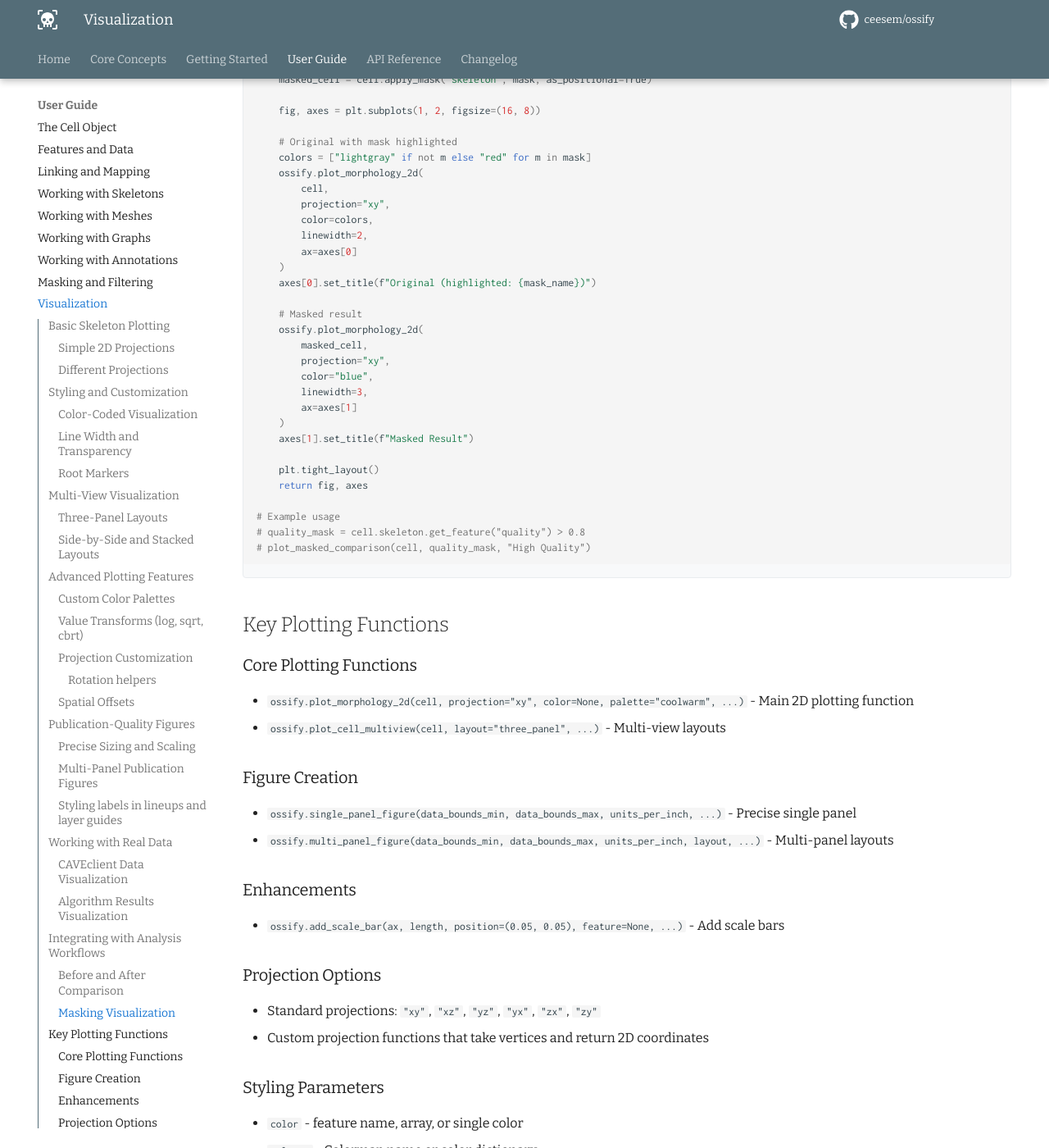
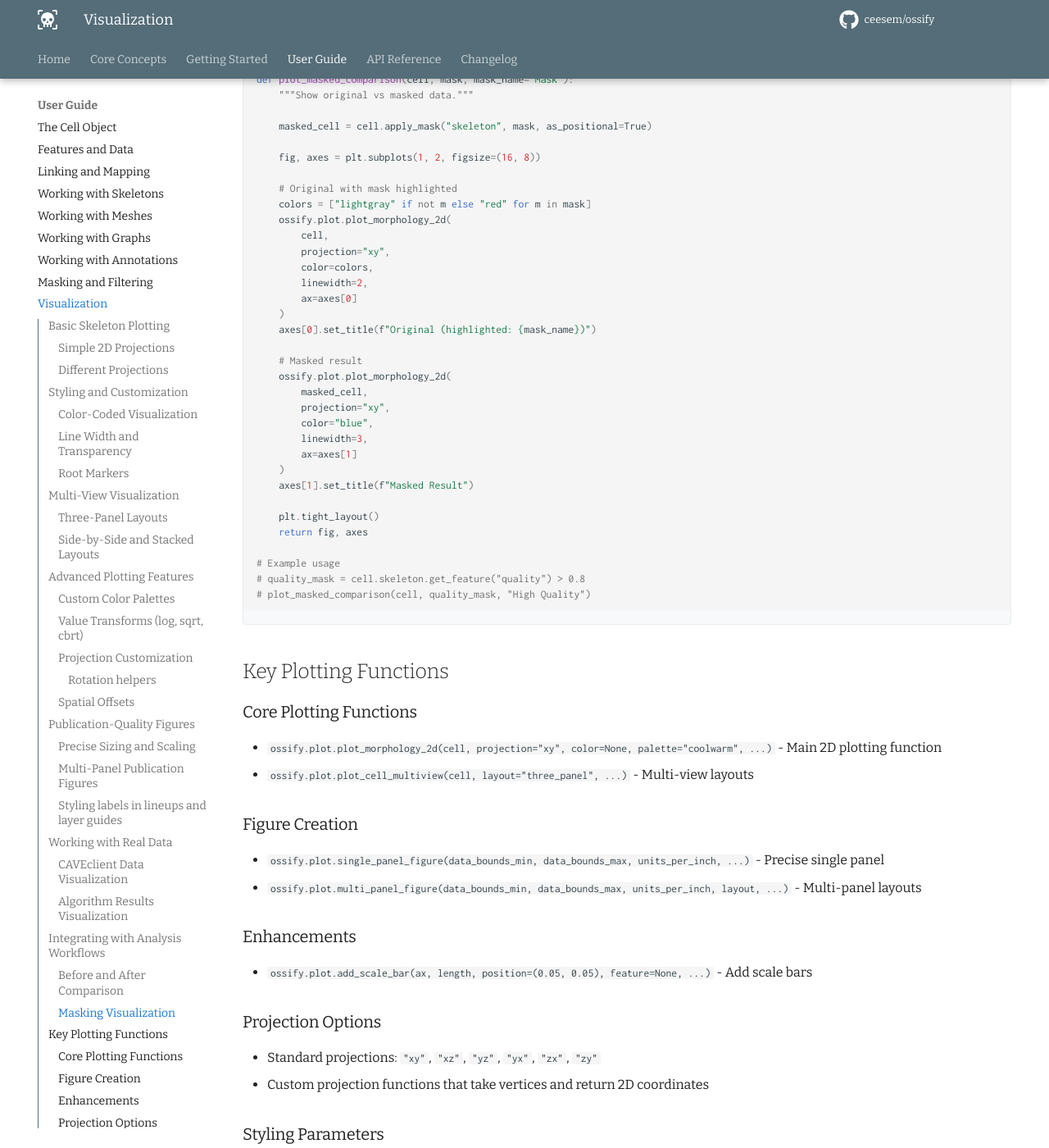
Before and after one commit to ceesem/ossify, an MkDocs documentation site: the page built from docs/visualization_and_plotting.md, in a window 1280 px wide and 1400 px high, scrolled down 18346 px. Shown: the whole window at 82% size. Built offline with MkDocs 1.6.1 and Material for MkDocs 9.7.7, drawn with Linux system fonts in a browser that asks for light colours; comment, search, counter and statistics services are not loaded; some of the changed text lies outside the part shown.

Commit message:
Make the annotations guide runnable, fix API errors in the FAQ
The annotations page created every annotation without a linkage, then
spent the rest of the page mapping and masking through links that did
not exist. One unlinked layer is enough to break mask propagation for
the whole cell, so this cascaded. It also documented an
"Automatic Spatial Linkage" feature that does not exist -- Link has no
distance_threshold, and never has. That section is replaced with the
real recipe: query the target layer's KD-tree and pass the result as the
mapping.

Two more faults there: the "clear all annotations" example ran on the
live cell, leaving the sections after it with nothing to use, so it now
works on a copy; and the clustering example imported sklearn, which is
not an ossify dependency, so it uses scipy's hierarchical clustering
instead.

The FAQ is deliberately a set of standalone fragments, so it is not
added to the executable set -- its snippets reference placeholder names
by design. Running it with a seeded namespace separated those from real
mistakes and turned up three: ossify.single_panel_figure and
ossify.plot_morphology_2d (both live in ossify.plot), vertex_index.isin
on a numpy array, and treating a masked layer as a layer rather than a
Cell. Forty-two plotting references across the guide were qualified the
same way, with the 3D ones checked separately since they live in
ossify.plot3d.

Co-Authored-By: Claude Opus 5 (1M context) <noreply@anthropic.com>

````diff
--- a/docs/visualization_and_plotting.md
+++ b/docs/visualization_and_plotting.md
@@ -17,7 +18,7 @@ cell = ossify.load_cell('https://github.com/ceesem/ossify/raw/refs/heads/main/86
 
 # Basic 2D plot
 fig, ax = plt.subplots(figsize=(8, 6))
-ossify.plot_morphology_2d(cell, projection="xy", ax=ax)
+ossify.plot.plot_morphology_2d(cell, projection="xy", ax=ax)
 ax.set_title("Basic Skeleton Plot")
 plt.show()
 ```
@@ -34,7 +35,7 @@ projections = ["xy", "xz", "yz"]
 fig, axes = plt.subplots(1, 3, figsize=(15, 5))
 
 for i, proj in enumerate(projections):
-    ossify.plot_morphology_2d(
+    ossify.plot.plot_morphology_2d(
         cell,
         projection=proj,
         ax=axes[i]
@@ -58,7 +59,7 @@ cell.skeleton.add_feature(strahler_vals, 'strahler_number')
 
 # Color by Strahler order (branching complexity)
 fig, ax = plt.subplots(figsize=(10, 8))
-ossify.plot_morphology_2d(
+ossify.plot.plot_morphology_2d(
     cell,
     projection="xy",
     color="strahler_number",      # Color by Strahler order
@@ -76,7 +77,7 @@ plt.show()
 ```python
 # Color by continuous variable (radius)
 fig, ax = plt.subplots(figsize=(10, 8))
-ossify.plot_morphology_2d(
+ossify.plot.plot_morphology_2d(
     cell,
     projection="xy",
     color="radius",               # Color by radius
@@ -99,7 +100,7 @@ plt.show()
 ```python
 # Variable line width based on radius
 fig, ax = plt.subplots(figsize=(10, 8))
-ossify.plot_morphology_2d(
+ossify.plot.plot_morphology_2d(
     cell,
     projection="xy",
     linewidth="radius",           # Width proportional to radius
@@ -113,7 +114,7 @@ plt.show()
 
 # Transparency effects
 fig, ax = plt.subplots(figsize=(10, 8))
-ossify.plot_morphology_2d(
+ossify.plot.plot_morphology_2d(
     cell,
     projection="xy",
     alpha=0.7,                   # Semi-transparent
@@ -130,7 +131,7 @@ plt.show()
 ```python
 # Highlight the root vertex
 fig, ax = plt.subplots(figsize=(10, 8))
-ossify.plot_morphology_2d(
+ossify.plot.plot_morphology_2d(
     cell,
     projection="xy",
     color="compartment",
@@ -150,7 +151,7 @@ plt.show()
 
 ```python
 # Automatic multi-view figure
-axes = ossify.plot_cell_multiview(
+axes = ossify.plot.plot_cell_multiview(
     cell,
     layout="three_panel",        # xy, xz, zy views
     color="compartment",
@@ -178,7 +179,7 @@ plt.show()
 
 ```python
 # Side-by-side layout (xy | zy)
-fig, axes = ossify.plot_cell_multiview(
+fig, axes = ossify.plot.plot_cell_multiview(
     cell,
     layout="side_by_side",
     color="radius",
@@ -187,7 +188,7 @@ fig, axes = ossify.plot_cell_multiview(
 )
 
 # Stacked layout (xz over xy)
-fig, axes = ossify.plot_cell_multiview(
+fig, axes = ossify.plot.plot_cell_multiview(
     cell,
     layout="stacked",
     color="compartment",
@@ -208,7 +209,7 @@ compartment_colors = {
 }
 
 fig, ax = plt.subplots(figsize=(10, 8))
-ossify.plot_morphology_2d(
+ossify.plot.plot_morphology_2d(
     cell,
     color="compartment",
     palette=compartment_colors,
@@ -219,7 +220,7 @@ ossify.plot_morphology_2d(
 
 # Continuous colormap with normalization
 fig, ax = plt.subplots(figsize=(10, 8))
-ossify.plot_morphology_2d(
+ossify.plot.plot_morphology_2d(
     cell,
     color="radius",
     palette="coolwarm",
@@ -240,7 +241,7 @@ the data's native space:
 ```python
 # Log color scale for radius (handles thin axon → thick soma sweep)
 fig, ax = plt.subplots(figsize=(10, 8))
-ossify.plot_morphology_2d(
+ossify.plot.plot_morphology_2d(
     cell,
     color="radius",
     palette="viridis",
@@ -251,12 +252,12 @@ ossify.plot_morphology_2d(
 
 # Log size scale for synapse counts
 fig, ax = plt.subplots(figsize=(10, 8))
-ossify.plot_annotations_2d(
+ossify.plot.plot_annotations_2d(
     cell.annotations["pre_syn"],
-    color="count",
+    color="size",                 # a feature this annotation actually carries
     color_scale="log",            # color also log-transformed
     color_norm=(1, 1000),
-    size="count",
+    size="size",
     size_scale="log",
     sizes=(5, 80),                # output marker size range
     ax=ax,
@@ -264,7 +265,7 @@ ossify.plot_annotations_2d(
 
 # Sqrt size scale for area-like features (radius ∝ √area)
 fig, ax = plt.subplots(figsize=(10, 8))
-ossify.plot_annotations_2d(
+ossify.plot.plot_annotations_2d(
     cell.annotations["synapses"],
     size="cross_section_area",
     size_scale="sqrt",
@@ -274,7 +275,7 @@ ossify.plot_annotations_2d(
 
 # In plot_cell_2d, the synapse transforms have separate keywords so the
 # skeleton and synapses can be transformed independently.
-ossify.plot_cell_2d(
+ossify.plot.plot_cell_2d(
     cell,
     color="radius",
     color_scale="log",            # skeleton color transform
@@ -313,7 +314,7 @@ either rendering backend.
 ```python
 # Y-axis inversion for image-like coordinates
 fig, ax = plt.subplots(figsize=(10, 8))
-ossify.plot_morphology_2d(
+ossify.plot.plot_morphology_2d(
     cell,
     projection="xy",
     invert_y=True,               # Invert y-axis
@@ -335,7 +336,7 @@ def custom_projection(vertices):
     return rotated * 2  # Scale by 2
 
 fig, ax = plt.subplots(figsize=(10, 8))
-ossify.plot_morphology_2d(
+ossify.plot.plot_morphology_2d(
     cell,
     projection=custom_projection,
     color="radius",
@@ -385,7 +386,7 @@ offsets = [(0, 0), (30, 0), (60, 0)]  # Horizontal spacing
 colors = ["blue", "red", "green"]
 
 for i, (cell_to_plot, offset, color) in enumerate(zip(cells * 3, offsets, colors)):
-    ossify.plot_morphology_2d(
+    ossify.plot.plot_morphology_2d(
         cell_to_plot,
         projection="xy",
         offset_h=offset[0],          # Horizontal offset
@@ -406,11 +407,11 @@ plt.show()
 
 ```python
 # Convert to micrometers for better scale
+# `Cell.name` is read-only; set it when the cell is created if you need one.
 display_cell = cell.transform(lambda x: x / 1000)
-display_cell.name = f"{cell.name}_display"
 
 # Create figure with exact physical dimensions
-fig, ax = ossify.single_panel_figure(
+fig, ax = ossify.plot.single_panel_figure(
     data_bounds_min=display_cell.skeleton.bbox[0],    # Data bounds
     data_bounds_max=display_cell.skeleton.bbox[1],
     units_per_inch=50,           # 50 μm per inch
@@ -418,7 +419,7 @@ fig, ax = ossify.single_panel_figure(
     dpi=300                      # High resolution
 )
 
-ossify.plot_morphology_2d(
+ossify.plot.plot_morphology_2d(
     display_cell,
     projection="xy",
     color="compartment",
@@ -432,7 +433,7 @@ ossify.plot_morphology_2d(
 )
 
 # Add scale bar
-ossify.add_scale_bar(
+ossify.plot.add_scale_bar(
     ax=ax,
     length=50,                   # 50 μm scale bar
     position=(0.05, 0.05),       # Position as fraction of axes
@@ -454,10 +455,12 @@ plt.show()
 
 ```python
 # Create publication-ready multi-panel figure
-fig, axes = ossify.multi_panel_figure(
+fig, axes = ossify.plot.multi_panel_figure(
     data_bounds_min=cell.skeleton.bbox[0],
     data_bounds_max=cell.skeleton.bbox[1],
-    units_per_inch=100,
+    # This cell is measured in nanometres, so units_per_inch must be scaled to
+    # match: 100 here would ask for a figure thousands of inches across.
+    units_per_inch=100_000,
     layout="three_panel",
     gap_inches=0.3,              # Gap between panels
     despine=True,
@@ -466,7 +469,7 @@ fig, axes = ossify.multi_panel_figure(
 
 # Plot same cell in all views with consistent styling
 for proj, ax in axes.items():
-    ossify.plot_morphology_2d(
+    ossify.plot.plot_morphology_2d(
         cell,
         projection=proj,
         color="compartment",
@@ -481,9 +484,9 @@ for proj, ax in axes.items():
 
     # Add scale bar to xy view only
     if proj == "xy":
-        ossify.add_scale_bar(
+        ossify.plot.add_scale_bar(
             ax=ax,
-            length=5,
+            length=5000,          # data units -- nanometres for this cell
             position=(0.8, 0.05),
             feature="5 μm",
             fontsize=10
@@ -584,7 +587,7 @@ if hasattr(cell, 'skeleton') and cell.skeleton is not None:
     display_cell.name = f"{cell.name}_display"
 
     # Plot with appropriate scaling
-    fig, ax = ossify.single_panel_figure(
+    fig, ax = ossify.plot.single_panel_figure(
         data_bounds_min=display_cell.skeleton.bbox[0],
         data_bounds_max=display_cell.skeleton.bbox[1],
         units_per_inch=50,  # 50 μm per inch
@@ -594,7 +597,7 @@ if hasattr(cell, 'skeleton') and cell.skeleton is not None:
     # Color by compartment if available
     color_by = "compartment" if "compartment" in display_cell.skeleton.feature_names else None
 
-    ossify.plot_morphology_2d(
+    ossify.plot.plot_morphology_2d(
         display_cell,
         color=color_by,
         palette={"0": "blue", "1": "red"} if color_by else "black",
@@ -603,7 +606,7 @@ if hasattr(cell, 'skeleton') and cell.skeleton is not None:
     )
 
     # Add scale bar in micrometers
-    ossify.add_scale_bar(
+    ossify.plot.add_scale_bar(
         ax=ax,
         length=50,  # 50 μm
         position=(0.1, 0.1),
@@ -626,7 +629,7 @@ cell.skeleton.add_feature(strahler, name="strahler")
 fig, axes = plt.subplots(1, 2, figsize=(16, 8))
 
 # Original morphology
-ossify.plot_morphology_2d(
+ossify.plot.plot_morphology_2d(
     cell,
     projection="xy",
     color="compartment",
@@ -638,7 +641,7 @@ ossify.plot_morphology_2d(
 axes[0].set_title("Compartment Classification")
 
 # Strahler analysis
-ossify.plot_morphology_2d(
+ossify.plot.plot_morphology_2d(
     cell,
     projection="xy",
     color="strahler",
@@ -661,7 +664,7 @@ plt.show()
 fig, axes = plt.subplots(1, 2, figsize=(16, 8))
 
 # Original morphology
-ossify.plot_morphology_2d(
+ossify.plot.plot_morphology_2d(
     cell,
     projection="xy",
     color='compartment',
@@ -673,7 +676,7 @@ axes[0].set_title("Complete Morphology")
 
 # Dendrite only (compartment == 3)
 with cell.mask_context('skeleton', cell.skeleton.features['compartment'] == 3) as masked_cell:
-    ossify.plot_morphology_2d(
+    ossify.plot.plot_morphology_2d(
         masked_cell,
         projection="xy",
         color='black',
@@ -707,7 +710,7 @@ def plot_masked_comparison(cell, mask, mask_name="Mask"):
 
     # Original with mask highlighted
     colors = ["lightgray" if not m else "red" for m in mask]
-    ossify.plot_morphology_2d(
+    ossify.plot.plot_morphology_2d(
         cell,
         projection="xy",
         color=colors,
@@ -717,7 +720,7 @@ def plot_masked_comparison(cell, mask, mask_name="Mask"):
     axes[0].set_title(f"Original (highlighted: {mask_name})")
 
     # Masked result
-    ossify.plot_morphology_2d(
+    ossify.plot.plot_morphology_2d(
         masked_cell,
         projection="xy",
         color="blue",
@@ -737,15 +740,15 @@ def plot_masked_comparison(cell, mask, mask_name="Mask"):
 ## Key Plotting Functions
 
 ### Core Plotting Functions
-- `ossify.plot_morphology_2d(cell, projection="xy", color=None, palette="coolwarm", ...)` - Main 2D plotting function
-- `ossify.plot_cell_multiview(cell, layout="three_panel", ...)` - Multi-view layouts
+- `ossify.plot.plot_morphology_2d(cell, projection="xy", color=None, palette="coolwarm", ...)` - Main 2D plotting function
+- `ossify.plot.plot_cell_multiview(cell, layout="three_panel", ...)` - Multi-view layouts
 
 ### Figure Creation
-- `ossify.single_panel_figure(data_bounds_min, data_bounds_max, units_per_inch, ...)` - Precise single panel
-- `ossify.multi_panel_figure(data_bounds_min, data_bounds_max, units_per_inch, layout, ...)` - Multi-panel layouts
+- `ossify.plot.single_panel_figure(data_bounds_min, data_bounds_max, units_per_inch, ...)` - Precise single panel
+- `ossify.plot.multi_panel_figure(data_bounds_min, data_bounds_max, units_per_inch, layout, ...)` - Multi-panel layouts
 
 ### Enhancements
-- `ossify.add_scale_bar(ax, length, position=(0.05, 0.05), feature=None, ...)` - Add scale bars
+- `ossify.plot.add_scale_bar(ax, length, position=(0.05, 0.05), feature=None, ...)` - Add scale bars
 
 ### Projection Options
 - Standard projections: `"xy"`, `"xz"`, `"yz"`, `"yx"`, `"zx"`, `"zy"`
````
Also changed, not shown: other parts of docs/visualization_and_plotting.md (+1 -0 lines), docs/data_import_export.md (+1 -1 lines), docs/faq.md (+8 -6 lines), docs/working_with_annotations.md (+85 -35 lines), 1 other file.
